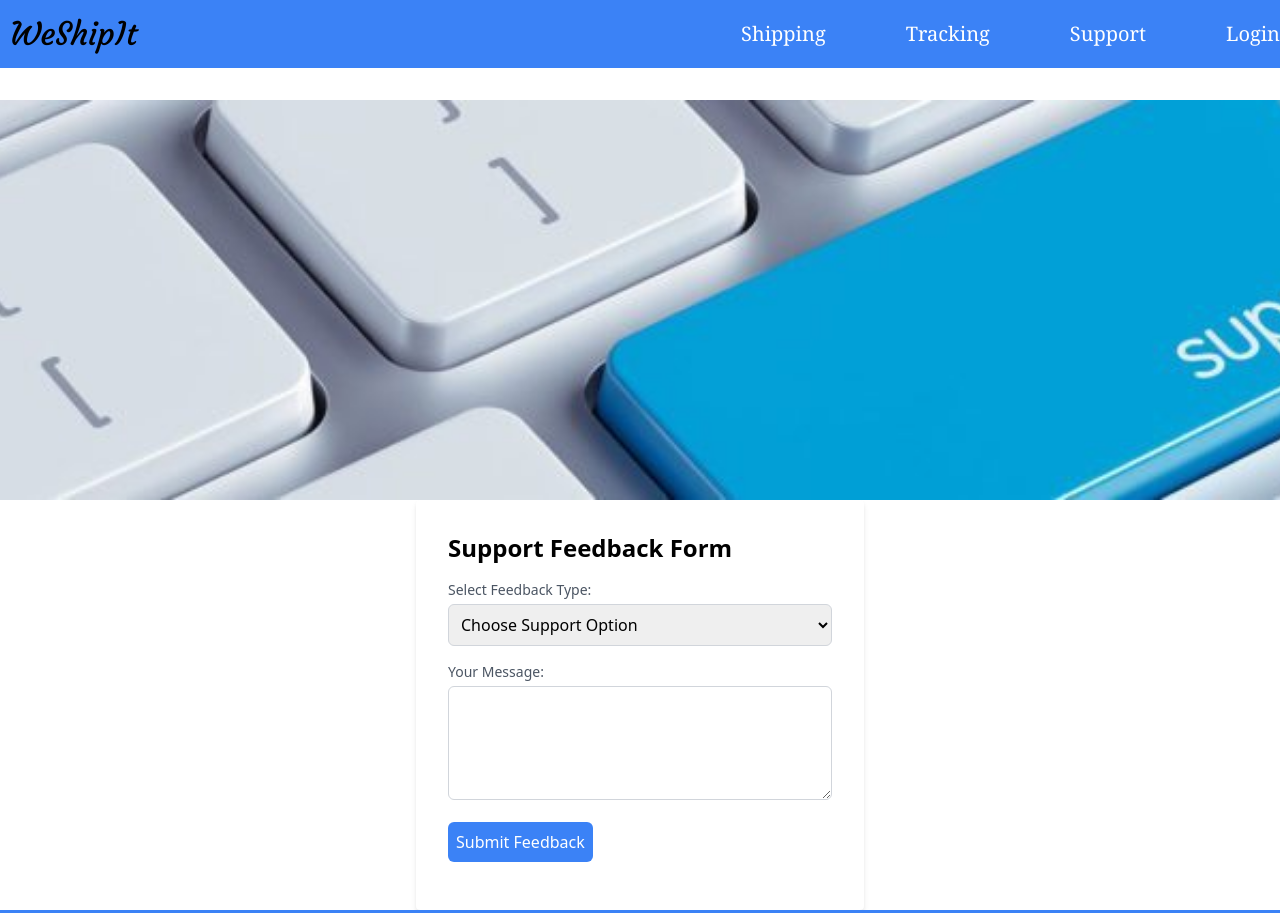
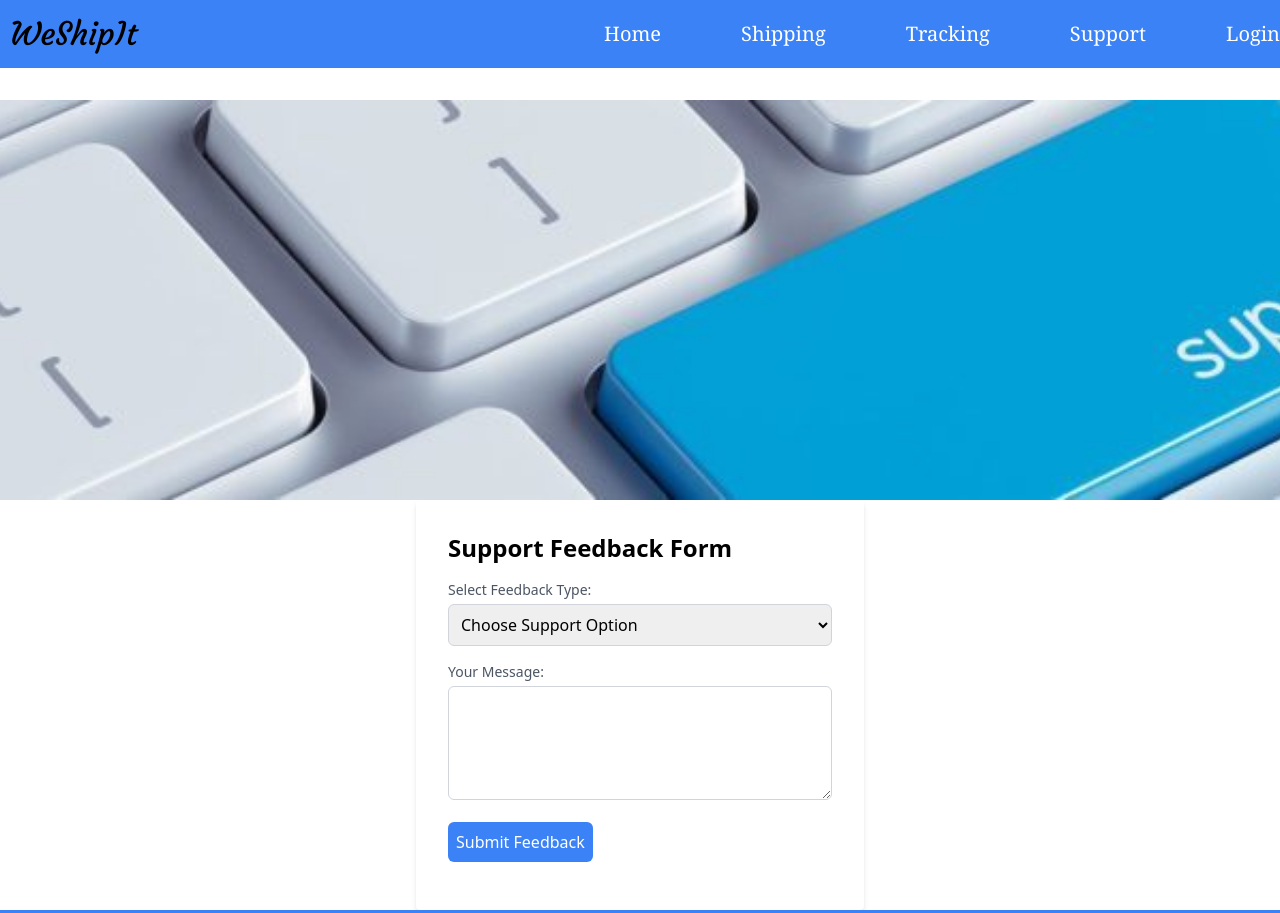
Before and after one commit to mkjilani/IS601_Final, a website: page Support.html in a window 1280 px wide. Shown: the top 913 px of the page. Drawn offline with nearby package versions, Linux system fonts and the light colour scheme.

Commit message:
Updated home link. Closes #16-add-home-link-to-all-pages

```diff
--- a/Support.html
+++ b/Support.html
@@ -22,6 +22,7 @@
 
       <!-- Navigation Links -->
       <ul class="font-serif flex space-x-10">
+        <li><a href="/" class="font-abril-fatface ml-10 text-white hover:bg-blue-700 hover:text-white text-xl">Home</a></li>
         <li><a href="/Shipping.html" class="font-abril-fatface ml-10 text-white hover:bg-blue-700 hover:text-white text-xl">Shipping</a></li>
         <li><a href="/Tracking.html" class="font-abril-fatface ml-10 text-white hover:bg-blue-700 hover:text-white text-xl">Tracking</a></li>
         <li><a href="/Support.html" class="font-abril-fatface ml-10 text-white hover:bg-blue-700 hover:text-white text-xl">Support</a></li>
```
Also changed, not shown: index.html (+1 -0 lines).
